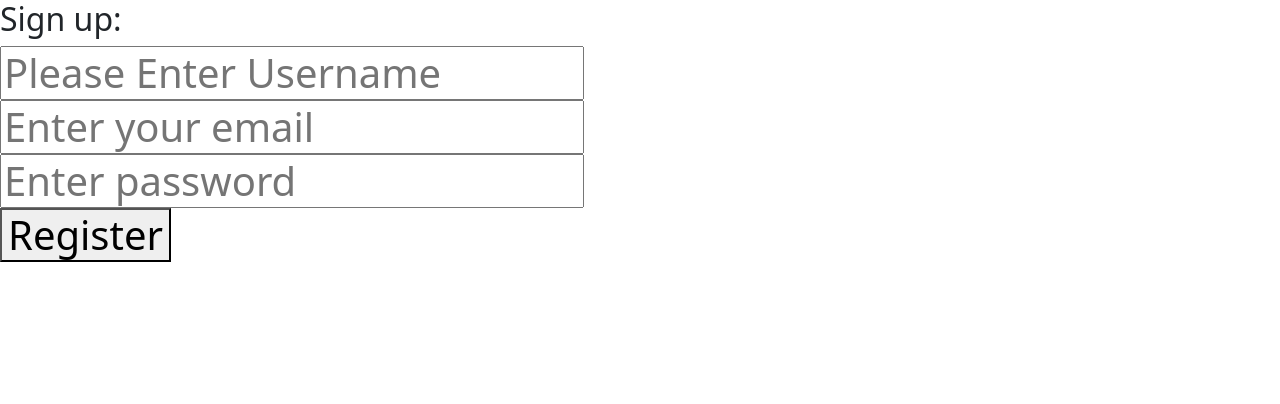
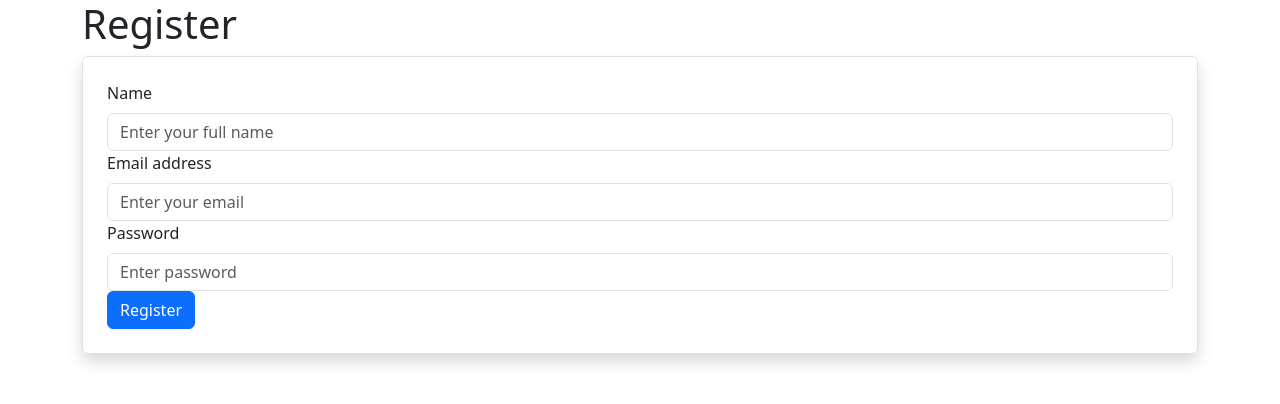
Before and after one commit to Alivefordie/course_learn, a React (Create React App) app in the folder client/: page /register in a window 1280 px wide. Shown: the top 404 px of the page. Built offline with nearby package versions, Linux system fonts and the light colour scheme.

Commit message:
create register form ui

```diff
--- a/client/src/pages/Register.js
+++ b/client/src/pages/Register.js
@@ -2,9 +2,12 @@ import React from "react";
 import axios from "axios";
 import Button from "react-bootstrap/Button";
 import Form from "react-bootstrap/Form";
+import "bootstrap/dist/css/bootstrap.min.css";
 import { useState } from "react";
+import { useNavigate } from "react-router-dom";
 
 const Register = () => {
+    const navigate = useNavigate();
     const initialUser = { email: "", password: "", username: "" };
     const [user, setUser] = useState(initialUser);
     const registerUser = async () => {
@@ -18,6 +21,7 @@ const Register = () => {
             console.log('Well done!');
             console.log('User profile', response.data.user);
             console.log('User token', response.data.jwt);
+            navigate('/Page1');
         } catch (error) {
 
             console.log('An error occurred:', error.response);
@@ -35,41 +39,26 @@ const Register = () => {
         }));
       };
     return (
-        <div>
-            <h1>
-            <div>
-          <h2 >Sign up:</h2>
-          <Form>
-            <input
-              type="text"
-              name="username"
-              value={user.username}
-              onChange={handleUserChange}
-              placeholder="Please Enter Username"
-            />
-          </Form>
-          <Form>
-            <input
-              type="email"
-              name="email"
-              value={user.email}
-              onChange={handleUserChange}
-              placeholder="Enter your email"
-            />
-          </Form>
-          <Form>
-            <input
-              type="password"
-              name="password"
-              value={user.password}
-              onChange={handleUserChange}
-              placeholder="Enter password"
-            />
-          </Form>
-        </div>
-                <button variant="outline-dark" onClick={handleRegisterClick}>Register</button>
-            </h1>
-        </div>
+        <div className="container">
+      <h1>Register</h1>
+      <Form className="rounded p-4 border shadow">
+        <Form.Group controlId="name" >
+          <Form.Label>Name</Form.Label>
+          <Form.Control type="text" placeholder="Enter your full name" name = "username" value = {user.username} onChange={handleUserChange}/>
+        </Form.Group>
+        <Form.Group controlId="email">
+          <Form.Label>Email address</Form.Label>
+          <Form.Control type="email" placeholder="Enter your email" name = "email" value = {user.email} onChange={handleUserChange}/>
+        </Form.Group>
+        <Form.Group controlId="password">
+          <Form.Label>Password</Form.Label>
+          <Form.Control type="password" placeholder="Enter password" name = "email" value = {user.password} onChange={handleUserChange}/>
+        </Form.Group>
+        <Button variant="primary" type="submit">
+          Register
+        </Button>
+      </Form>
+    </div>
     );
 };
 
```
Also changed, not shown: 1 other file (tests, documents, lock files or other folders).
